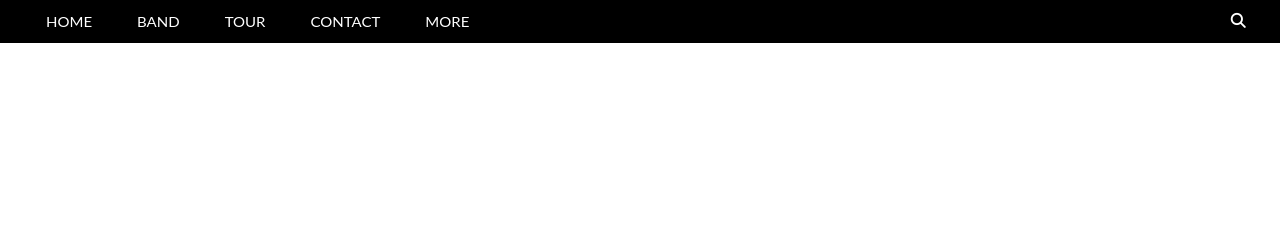
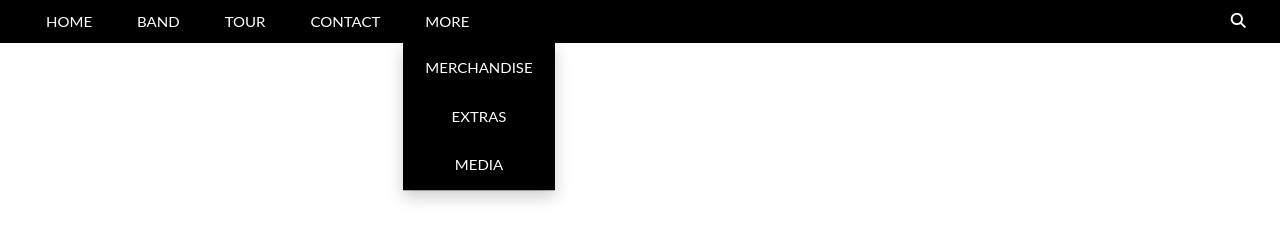
Before and after one commit to aadiisk21/P01, a plain HTML site: page index.html in a window 1280 px wide. Drawn offline with Linux system fonts and the light colour scheme.

Commit message:
added dropdown menu to the More

```diff
--- a/css/style.css
+++ b/css/style.css
@@ -29,7 +29,7 @@
 }
 
 
-.nav li a{
+.nav li a {
     text-decoration: none;
     color: white;
     padding: 1rem;
@@ -39,7 +39,7 @@
     transition: all 0.3s;
 }
 
-.nav a:hover{
+.nav a:hover {
     color: black;
     background-color: white;
     border-radius: 1px;
@@ -60,6 +60,34 @@
     transition: all 0.3s;
     border-radius: 1px;
 }
+
+.dropdown {
+    position: relative;
+    display: inline-block;
+}
+
+.dropdown_content {
+    /* display: none; */
+    position: absolute;
+    background-color: #000000;
+    min-width: 150px;
+    box-shadow: 0px 8px 16px 0px rgba(0, 0, 0, 0.2);
+    z-index: 1;
+    margin-top: 0.8rem;
+}
+
+.dropdown_content a {
+    display: block;
+}
+
+.dropdown_content a:hover {
+    background-color: lightgray;
+}
+
+.dropdown:hover .dropdown_content {
+    display: block;
+    background-color: rgb(12, 12, 12);
+}
 /* end of navigation bar */
 
 /* page 1 */
--- a/index.html
+++ b/index.html
@@ -17,7 +17,19 @@
                   <li><a href="#about">BAND</a></li>
                   <li><a href="#tour">TOUR</a></li>
                   <li><a href="#contact">CONTACT</a></li>
-                  <li><a href="#more">MORE</a></li>
+                  <li class="dropdown"><a href="#more">MORE</a>
+                    <!-- adding dropdown -->
+                    <div class="dropdown_content">
+                        <a href="#">MERCHANDISE</a>
+                        <a href="#">EXTRAS</a>
+                        <a href="#">MEDIA</a>
+                    <!-- <ul class="more_dropdown">
+                        <li><a href="#mechandise">MERCHANDISE</a></li>
+                        <li><a href="#extras">EXTRAS</a></li>
+                        <li><a href="#media">MEDIA</a></li>
+                    </div> -->
+                    </ul>
+                    </li>
                 </ul>
                 <div class="search_btn">
                     <i class="fa-solid fa-magnifying-glass"></i>
```
